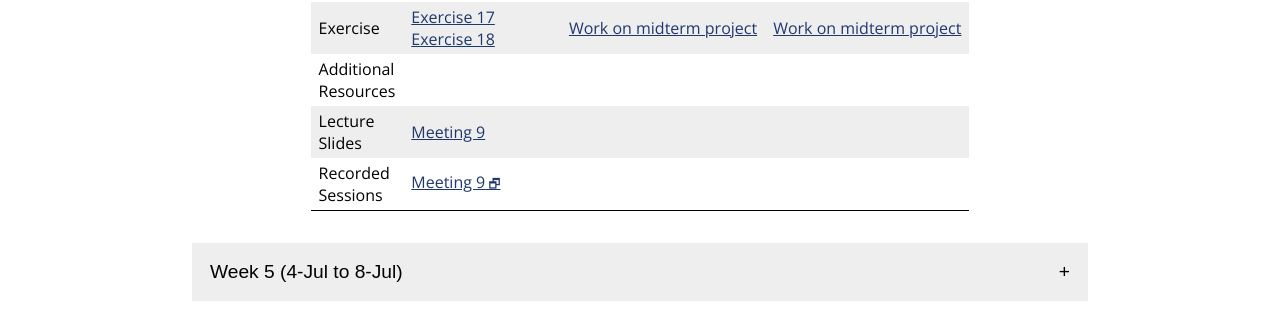
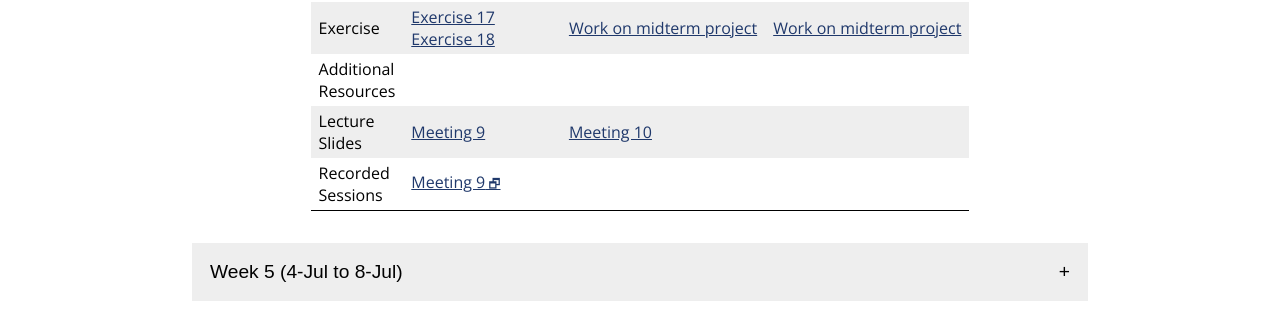
Before and after one commit to jhu-ip/cs220-summer22, a Jekyll site: the page built from material.md, in a window 1280 px wide. Shown: the part 775-1091 px from the top of the page. Built offline with Jekyll 4.4.1, drawn with Linux system fonts in a browser that asks for light colours; some web fonts are replaced.

Commit message:
meeting 10 slides

```diff
--- a/material.csv
+++ b/material.csv
@@ -130,6 +130,7 @@ Week,Day,Date,Type,Link text,URL
 4,2,29-Jun,Video,N/A,#
 4,2,29-Jun,Slides,N/A,#
 4,2,29-Jun,Exercise,Work on midterm project,assign/midterm.html
+4,2,29-Jun,LectureSlides,Meeting 10,slides/class10.pdf
 4,3,1-Jul,Video,N/A,#
 4,3,1-Jul,Slides,N/A,#
 4,3,1-Jul,Exercise,Work on midterm project,assign/midterm.html
--- a/material.md
+++ b/material.md
@@ -234,7 +234,7 @@ the materials for that week.
     <tr>
       <td>Lecture<br>Slides</td>
       <td><a href='slides/class09.pdf'>Meeting 9</a></td>
-      <td></td>
+      <td><a href='slides/class10.pdf'>Meeting 10</a></td>
       <td></td>
     </tr>
     <tr>
```
Also changed, not shown: 1 other file.
